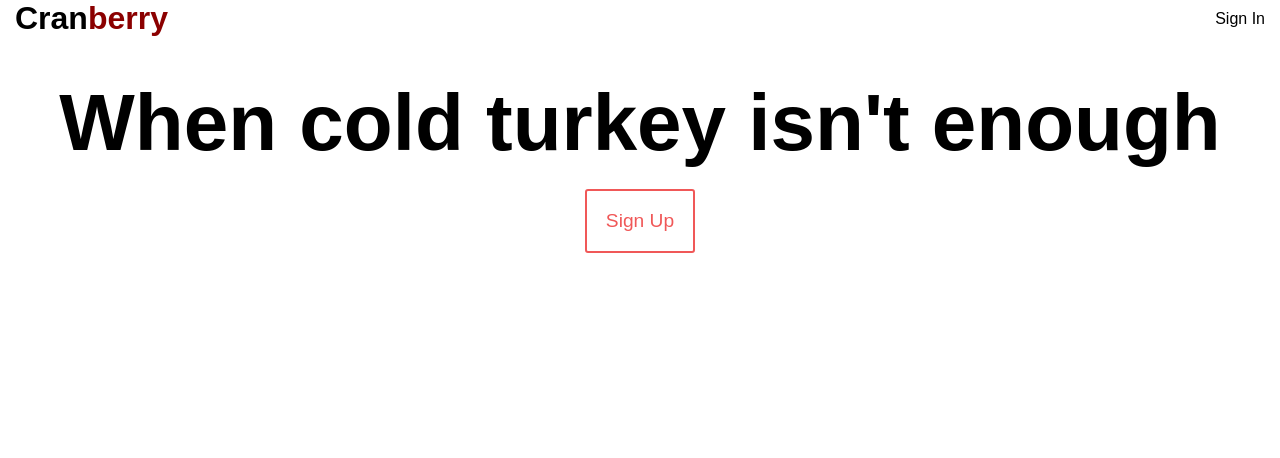
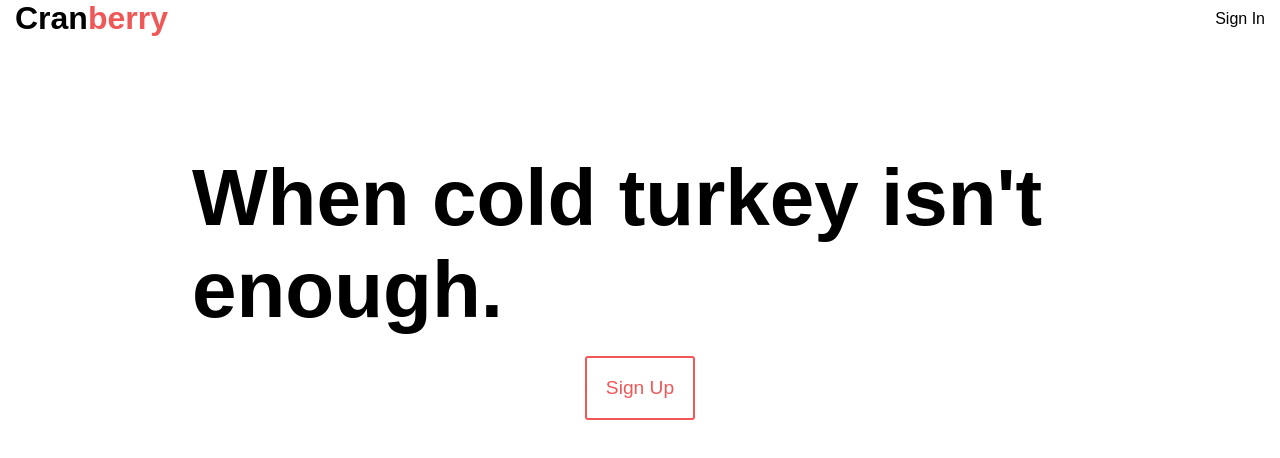
Before and after one commit to jfpalchak/cranberry, a React (Create React App) app in the folder cranberry/: page / in a window 1280 px wide. Shown: the top 458 px of the page. Built offline with nearby package versions, Linux system fonts and the light colour scheme.

Commit message:
remove style objects, use global stylesheet for now

```diff
--- a/cranberry/src/components/Header.tsx
+++ b/cranberry/src/components/Header.tsx
@@ -6,8 +6,8 @@ export default function Header(props: HeaderProps) {
   return (
     <header>
       <div className="logo">
-        <Link to={!loggedIn ? "/" : "/dashboard"}>
-          Cran<span style={ { color: "darkred" } }>berry</span>
+        <Link to={!loggedIn ? "/" : "/dashboard/profile"}>
+          Cran<span style={ { color: "rgb(240, 88, 88)" } }>berry</span>
         </Link>
       </div>
       <nav className="header-nav">
--- a/cranberry/src/components/Home.tsx
+++ b/cranberry/src/components/Home.tsx
@@ -2,25 +2,14 @@ import { Link } from "react-router-dom";
 
 export default function Home() {
   return (
-    <main style={{ display: "flex", flexDirection: "column", alignItems: "center"}}>
-      <h1 style={headerStyle}>When cold turkey isn't enough</h1>
+    <main className="hero">
 
+      <div className="hero-text">
+        <h1>When cold turkey isn't enough.</h1>
+      </div>
       <Link to={"/register"}>
         <button className="btn splash-btn">Sign Up</button>
       </Link>
     </main>
   );
 }
-
-const headerStyle = {
-  fontSize: "5em",
-}
-
-const buttonStyle = {
-  border: "2px red solid",
-  fontSize: "1.2em",
-  padding: "1em",
-  borderRadius: "3px",
-  background: "white",
-  color: "red",
-}
```
